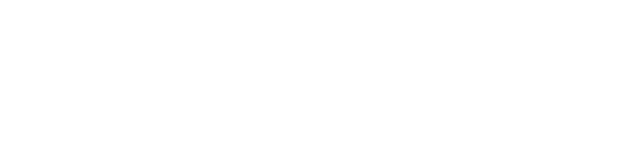
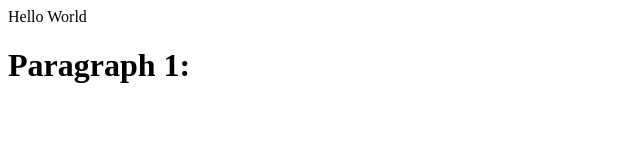
Before and after one commit to Boshra96/Tutorial, a plain HTML site: page index.html in a window 1280 px wide. Shown: the whole page, without its empty margins (0-640 px from the left). Drawn offline with Linux system fonts and the light colour scheme.

Commit message:
New codes

```diff
--- a/index.html
+++ b/index.html
@@ -1,3 +1,6 @@
 <html>
-    <head> </head>
+    <head> Hello World</head>
+    <body>
+        <h1> Paragraph 1: </h1>
+    </body>
 </html>
```
